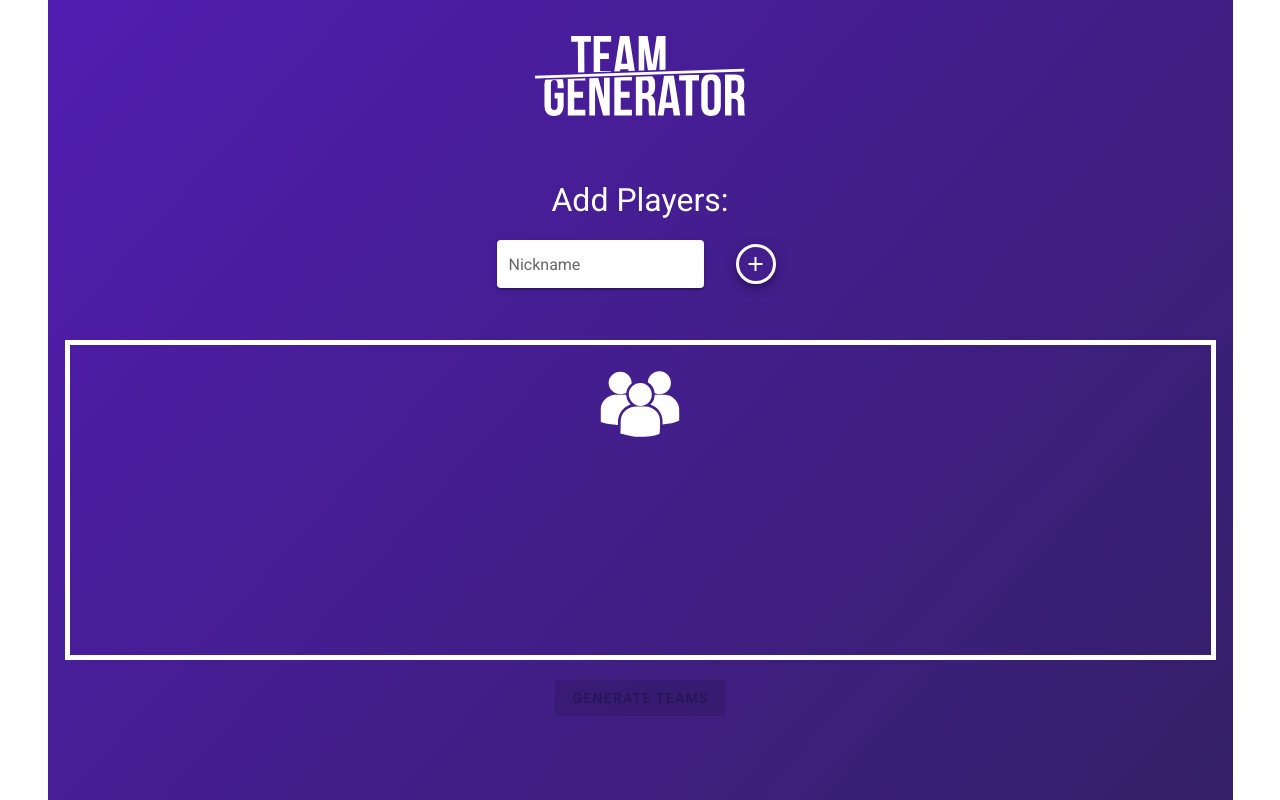
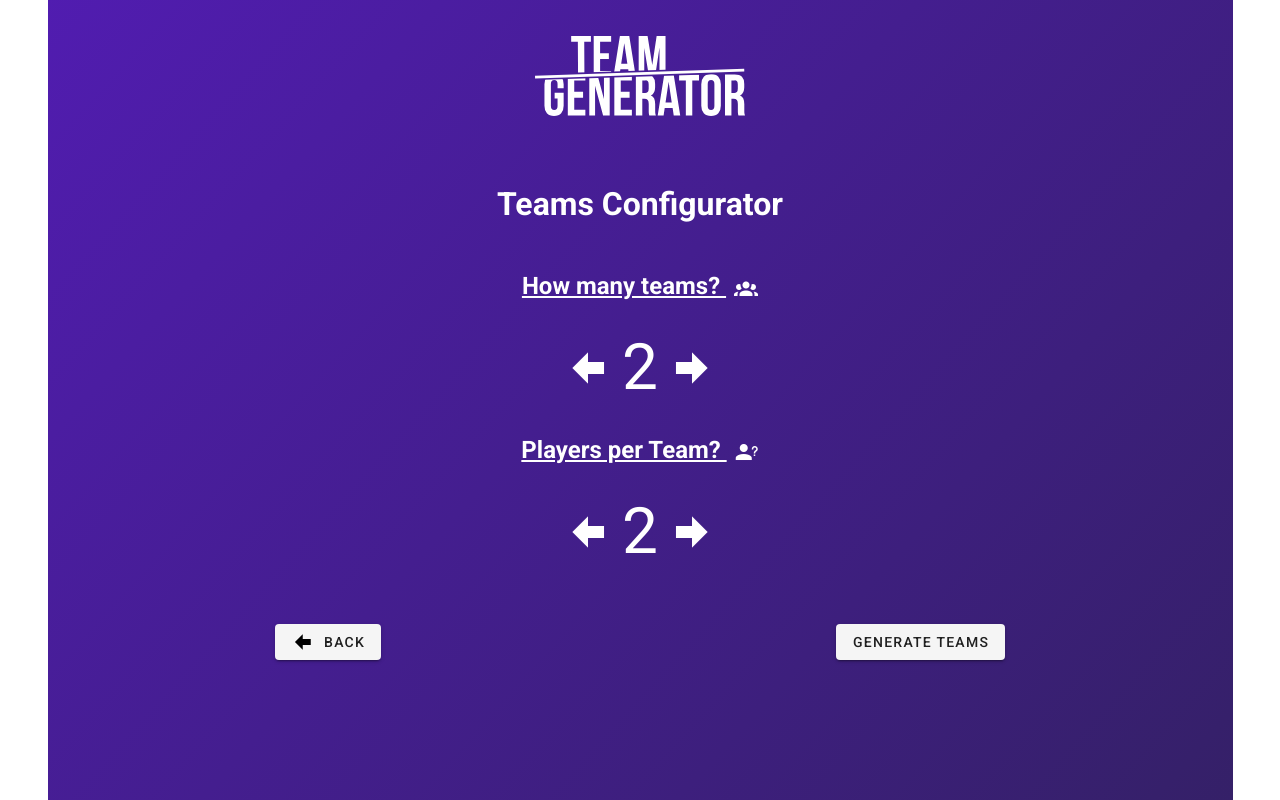
Before and after one commit to machnikl/team-generator, a Vue app: page / in a window 1280 px wide. Built offline with nearby package versions, Linux system fonts and the light colour scheme.

Commit message:
further improvements on the Teams Configurator component. Props and events are already being passed properly

```diff
--- /dev/null
+++ b/src/assets/style.css
@@ -0,0 +1,10 @@
+ .v-btn--icon.v-size--default .v-icon, .v-btn--fab.v-size--default .v-icon .arrowStyle {
+    height: 48px !important;
+    font-size: 48px !important;
+    width: 48px !important;
+}
+
+ h1 {
+     font-size: 2em;
+     margin-bottom: 40px;
+ }
--- a/src/components/AddPlayerLobby.vue
+++ b/src/components/AddPlayerLobby.vue
@@ -39,6 +39,7 @@
           />
         </v-row>
         <v-row class="justify-center">
+          <h3 v-if="players.length < 1">No players added...</h3>
           <Avatar v-for="player in players" :text="player" :key="player" />
         </v-row>
       </v-col>
@@ -75,7 +76,7 @@ export default {
 
 <style scoped>
 h2 {
-  font-size: 2em;
+  font-size: 1.6em;
   font-weight: normal;
   margin-bottom: 16px;
 }
--- a/src/components/GeneratorWrapper.vue
+++ b/src/components/GeneratorWrapper.vue
@@ -5,13 +5,13 @@
       <div v-if="phase === 1" key="phase1">
         <AddPlayerLobby @newPlayer="newPlayerAdded" />
         <v-row justify="center" class="mt-8">
-          <v-btn @click="generateTeams" :disabled="players.length < 2"
+          <v-btn @click="toTeamNumberChooser" :disabled="players.length < 2"
             >Generate Teams</v-btn
           >
         </v-row>
       </div>
       <div v-if="phase === 2" key="phase2">
-        <TeamNumberChooser />
+        <TeamNumberChooser :players="players" @changePhase="changePhase" />
       </div>
     </transition>
   </v-container>
@@ -30,11 +30,8 @@ export default {
   },
   data() {
     return {
-      phase: 1,
+      phase: 2,
       players: [],
-      teams: [],
-      numberOfTeams: 2,
-      numberOfPlayersPerTeam: 2,
     };
   },
   methods: {
@@ -42,22 +39,11 @@ export default {
       this.players.push(newPlayer);
       console.log(this.players);
     },
-    generateTeams() {
-      let playersCopy = [...this.players];
-      for (let i = 0; i < this.numberOfTeams; i++) {
-        this.teams.push([]);
-      }
-      for (let i = 0; i < this.numberOfPlayersPerTeam; i++) {
-        for (let j = 0; j < this.numberOfTeams; j++) {
-          const randomIndex = Math.floor(Math.random() * playersCopy.length);
-          this.teams[j].push(playersCopy[randomIndex]);
-          playersCopy.splice(randomIndex, 1);
-        }
-        console.log("Players:");
-        console.log(this.teams);
-        console.log(this.players);
-      }
+    toTeamNumberChooser() {
       this.phase = 2;
+    },
+    changePhase(phase) {
+      this.phase = phase;
     },
   },
 };
--- a/src/components/LogoContainer.vue
+++ b/src/components/LogoContainer.vue
@@ -19,6 +19,6 @@ export default {};
 
 <style scoped>
 .logoContainer {
-  height: 22vh;
+  height: 24vh;
 }
 </style>
--- a/src/components/TeamNumberChooser.vue
+++ b/src/components/TeamNumberChooser.vue
@@ -1,9 +1,101 @@
 <template>
-  <div></div>
+  <div>
+    <h1 class="text-center">Teams Configurator</h1>
+    <h2 class="text-center">
+      How many teams?
+      <v-icon color="white" class="headerIcon">mdi-account-group</v-icon>
+    </h2>
+    <div class="numberChooserContainer">
+      <v-btn icon class="arrowStyle" @click="numberOfTeams--">
+        <v-icon color="white">mdi-arrow-left-bold</v-icon>
+      </v-btn>
+      <span class="numberStyle px-4">{{ numberOfTeams }}</span>
+      <v-btn icon class="arrowStyle" @click="numberOfTeams++">
+        <v-icon color="white">mdi-arrow-right-bold</v-icon>
+      </v-btn>
+    </div>
+    <h2 class="text-center">
+      Players per Team?
+      <v-icon color="white" class="headerIcon">mdi-account-question</v-icon>
+    </h2>
+    <div class="numberChooserContainer">
+      <v-btn icon class="arrowStyle" @click="numberOfPlayersPerTeam--">
+        <v-icon color="white">mdi-arrow-left-bold</v-icon>
+      </v-btn>
+      <span class="numberStyle px-4">{{ numberOfPlayersPerTeam }}</span>
+      <v-btn icon class="arrowStyle" @click="numberOfPlayersPerTeam++">
+        <v-icon color="white">mdi-arrow-right-bold</v-icon>
+      </v-btn>
+    </div>
+    <v-row justify="space-around" class="mt-8">
+      <v-col cols="auto">
+        <v-btn @click="back">
+          <v-icon color="black" class="pr-2">mdi-arrow-left-bold</v-icon
+          >Back</v-btn
+        >
+      </v-col>
+      <v-col cols="auto">
+        <v-btn @click="generateTeams">Generate Teams</v-btn>
+      </v-col>
+    </v-row>
+  </div>
 </template>
 
 <script>
-export default {};
+export default {
+  props: ["players"],
+  data() {
+    return {
+      teams: [],
+      numberOfTeams: 2,
+      numberOfPlayersPerTeam: 2,
+    };
+  },
+  methods: {
+    generateTeams() {
+      let playersCopy = [...this.players];
+      for (let i = 0; i < this.numberOfTeams; i++) {
+        this.teams.push([]);
+      }
+      for (let i = 0; i < this.numberOfPlayersPerTeam; i++) {
+        for (let j = 0; j < this.numberOfTeams; j++) {
+          const randomIndex = Math.floor(Math.random() * playersCopy.length);
+          this.teams[j].push(playersCopy[randomIndex]);
+          playersCopy.splice(randomIndex, 1);
+        }
+        console.log("Players:");
+        console.log(this.teams);
+        console.log(this.players);
+      }
+      this.$emit("changePhase", 3);
+    },
+    back() {
+      this.$emit("changePhase", 1);
+    },
+  },
+};
 </script>
 
-<script scoped></script>
+<style scoped>
+.numberChooserContainer {
+  display: flex;
+  flex-direction: row;
+  align-items: center;
+  justify-content: center;
+  margin-top: 16px;
+  margin-bottom: 16px;
+}
+
+h2 {
+  text-decoration: underline;
+}
+
+.numberStyle {
+  font-size: 64px;
+}
+
+.headerIcon {
+  padding-left: 8px;
+  font-size: 38px;
+}
+</style>
--- a/src/main.js
+++ b/src/main.js
@@ -1,10 +1,11 @@
-import Vue from 'vue'
-import App from './App.vue'
-import vuetify from './plugins/vuetify'
+import Vue from "vue";
+import App from "./App.vue";
+import vuetify from "./plugins/vuetify";
+import "./assets/style.css";
 
-Vue.config.productionTip = false
+Vue.config.productionTip = false;
 
 new Vue({
   vuetify,
-  render: h => h(App)
-}).$mount('#app')
+  render: (h) => h(App),
+}).$mount("#app");
```
